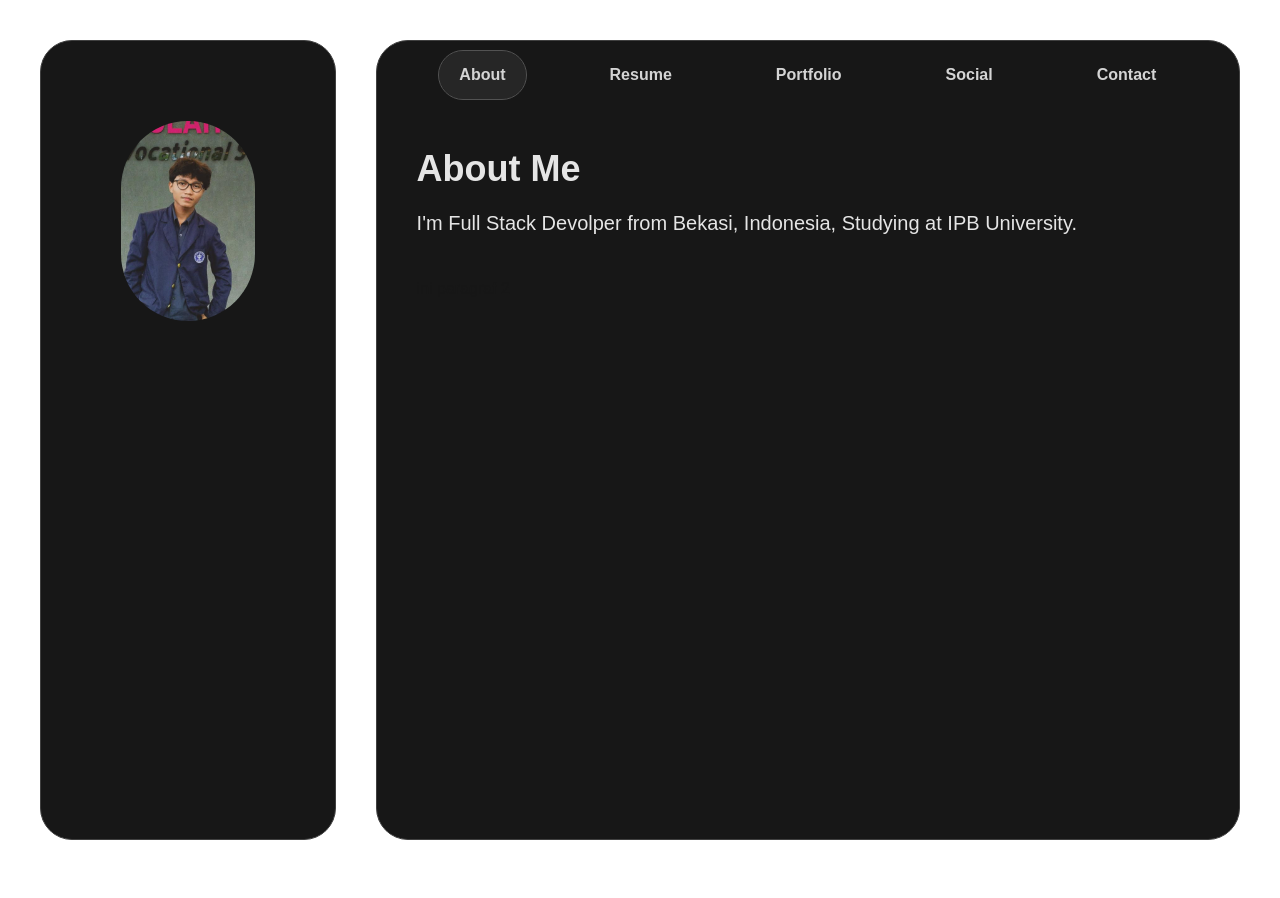
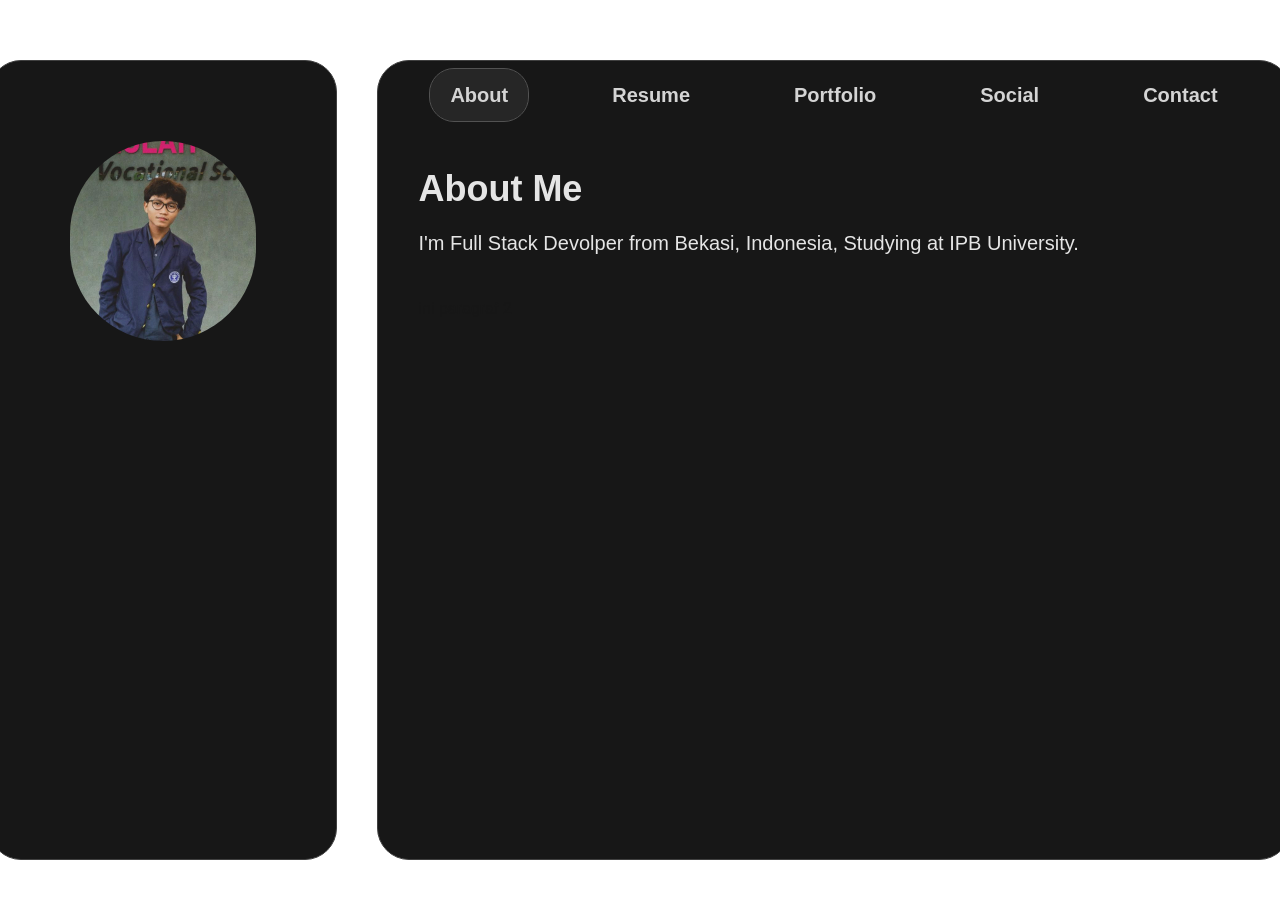
Before and after one commit to Fexie19/portofolio-v1, a Next.js app: page / in a window 1280 px wide. Shown: the top 898 px of the page. Built offline with nearby package versions, Linux system fonts and the light colour scheme.

Commit message:
20% lah ya

```diff
--- a/app/component/layout.tsx
+++ b/app/component/layout.tsx
@@ -7,7 +7,7 @@ import PageResume from "./IsiLayout/resume"
 const Navbutton = ({ label, onClick, active }:any) => {
   return (
     <button
-      className={`text-neutral-300 outline-neutral-600 font-bold rounded-3xl p-5 pt-3 pb-3 m-3 hover:bg-neutral-800 hover:outline-neutral-600 hover:outline-1 transition duration-300 ease-out
+      className={`text-neutral-300 outline-neutral-600 font-bold text-2xs xl:text-xl rounded-3xl p-5 pt-3 pb-3 m-3 hover:bg-neutral-800 hover:outline-neutral-600 hover:outline-1 transition duration-300 ease-out hidden md:block
         ${active
           ? "bg-neutral-800 outline-1 outline-neutral-600"
           : ""
@@ -22,7 +22,7 @@ const Navbutton = ({ label, onClick, active }:any) => {
 const Navbar = ({ activePage, onNavClick }:any) => {
   return (
     <div className="max-h-17 bg-neutral-1000 flex items-center justify-center rounded-3xl">
-      <nav className="flex gap-10 mr-10 ml-10">
+      <nav className="flex gap-5 lg:gap-10 mr-10 ml-10">
         <Navbutton label="About" active={activePage==="about"} onClick={() => onNavClick("about")} />
         <Navbutton label="Resume" active={activePage==="resume"} onClick={() => onNavClick("resume")} />
         <Navbutton label="Portfolio" active={activePage==="portfolio"} onClick={() => onNavClick("portfolio")} />
--- a/app/component/sidebarleft.tsx
+++ b/app/component/sidebarleft.tsx
@@ -4,7 +4,7 @@ import Profile from "./isiSidebar/img"
 
 const Sidebar = () => {
   return(
-    <div className="h-fit xl:min-h-screen xl:w-[30%] bg-neutral-900 rounded-4xl border-neutral-700 border flex justify-center p-20">
+    <div className="h-fit xl:min-h-screen xl:min-w-[30%] bg-neutral-900 rounded-4xl border-neutral-700 border flex justify-center p-20">
       <Profile/>
     </div>
   )
--- a/app/page.tsx
+++ b/app/page.tsx
@@ -4,7 +4,7 @@ import Sidebar from "./component/sidebarleft";
 import Layout from "./component/layout";
 export default function Home() {
   return (
-    <div className="flex flex-col  min-h-screen justify-center gap-10 m-5 xl:m-10 xl:flex-row xl:max-w-screen xl:h-8xl opacity-100 transition-opacity duration-1000 ease-in-out">
+    <div className="flex flex-col  min-h-screen justify-center gap-10 m-5 xl:m-15 xl:flex-row xl:max-w-screen xl:h-8xl opacity-100 transition-opacity duration-1000 ease-in-out">
         <Sidebar/>
         <Layout/>
     </div>
```
